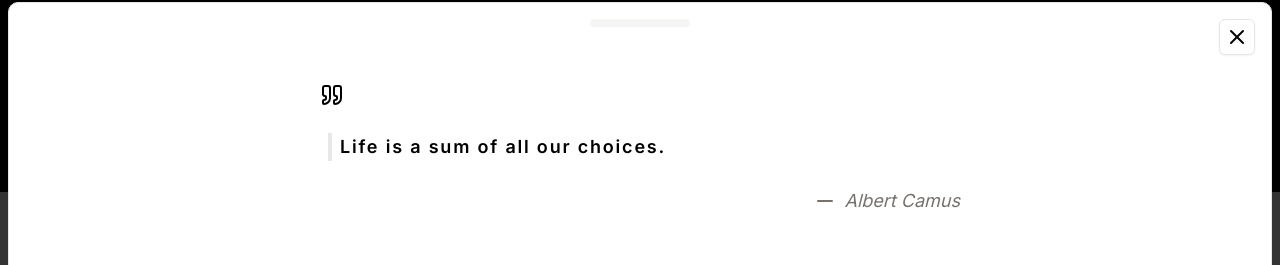
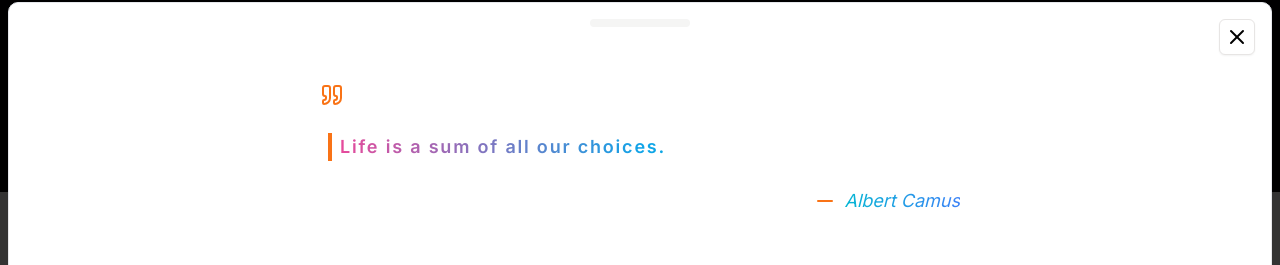
Before and after one commit to DalpatRathore/next-coding-quotes, a Next.js app: page / in a window 1280 px wide. Both pictures are taken after a click on the button 1236 px from the left and 756 px from the top of the page. Shown: the part 528-793 px from the top of the page. Built offline with nearby package versions, Linux system fonts and the light colour scheme; no server answers.

Commit message:
fix: lint issue with quotes style

```diff
--- a/src/components/QuoteDrawer.tsx
+++ b/src/components/QuoteDrawer.tsx
@@ -56,8 +56,8 @@ const QuoteDrawer = () => {
       <DrawerContent className="mx-2">
         <div className="mx-auto w-full max-w-2xl my-10">
           <DrawerHeader className="space-y-5">
-            <Quote></Quote>
-            <DrawerTitle className="border-l-4 pl-2 ml-2 leading-8 tracking-widest text-sm md:text-lg text-left">
+            <Quote className="text-orange-500"></Quote>
+            <DrawerTitle className="border-l-4 pl-2 ml-2 leading-8 tracking-widest text-sm md:text-lg text-left border-orange-500 bg-clip-text text-transparent bg-gradient-to-r from-pink-500  via-sky-500  to-emerald-500">
               {isLoading ? (
                 <Skeleton className="h-[125px] w-full rounded" />
               ) : (
@@ -65,8 +65,8 @@ const QuoteDrawer = () => {
               )}
             </DrawerTitle>
             <DrawerDescription className="flex items-center justify-end">
-              <Minus className="mr-2"></Minus>
-              <span className="italic text-base md:text-lg">
+              <Minus className="mr-2 text-orange-500"></Minus>
+              <span className="italic text-base md:text-lg bg-clip-text text-transparent bg-gradient-to-r from-cyan-500 to-blue-500">
                 {isLoading ? <Skeleton className="h-8 w-40" /> : data.author}
               </span>
             </DrawerDescription>
--- a/src/components/ui/canvas-reveal-effect.tsx
+++ b/src/components/ui/canvas-reveal-effect.tsx
@@ -279,6 +279,7 @@ const ShaderMaterial = ({
     });
 
     return materialObject;
+    // eslint-disable-next-line react-hooks/exhaustive-deps
   }, [size.width, size.height, source]);
 
   return (
--- a/src/components/ui/typewriter-effect.tsx
+++ b/src/components/ui/typewriter-effect.tsx
@@ -42,6 +42,7 @@ export const TypewriterEffect = ({
         }
       );
     }
+    // eslint-disable-next-line react-hooks/exhaustive-deps
   }, [isInView]);
 
   const renderWords = () => {
```
